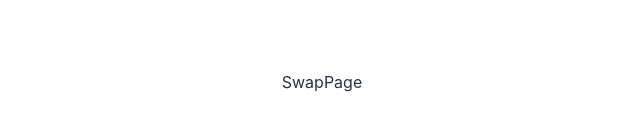
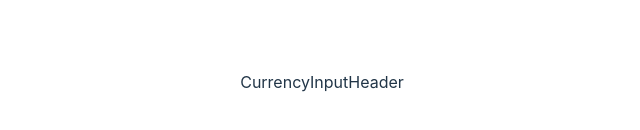
Before and after one commit to ngocthieuff/clone-pancake-swap-chart, a React (Vite) app in the folder client/: page / in a window 1280 px wide. Shown: the part 318-448 px from the top of the page, without its empty margins (318-958 px from the left). Built offline with nearby package versions, Linux system fonts and the light colour scheme.

Commit message:
init import currencyinputheader, swapform

```diff
--- /dev/null
+++ b/client/src/views/Swap/components/CurrencyInputHeader.tsx
@@ -0,0 +1,5 @@
+export const CurrencyInputHeader = () => {
+    return (
+        <p>CurrencyInputHeader</p>
+    )
+}
--- /dev/null
+++ b/client/src/views/Swap/components/SwapForm.tsx
@@ -0,0 +1,9 @@
+import { CurrencyInputHeader } from "./CurrencyInputHeader";
+
+export const SwapForm = () => {
+    return (
+      <>
+        <CurrencyInputHeader />
+      </>
+    );
+}
--- a/client/src/views/Swap/index.tsx
+++ b/client/src/views/Swap/index.tsx
@@ -1,3 +1,5 @@
+import { SwapForm } from "./components/SwapForm"
+
 export const Swap = () => {
-    return <p>SwapPage</p>;
+    return <SwapForm />;
 }
```
